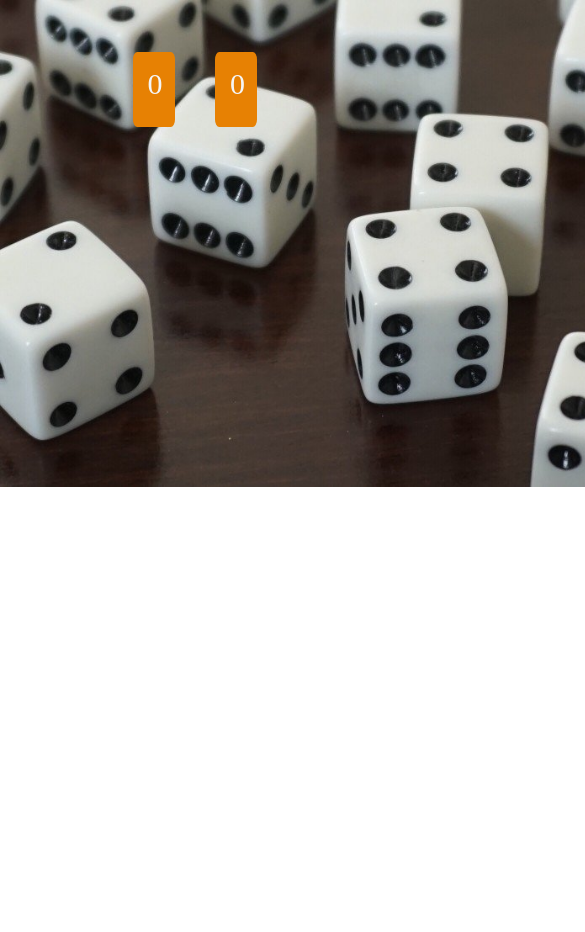
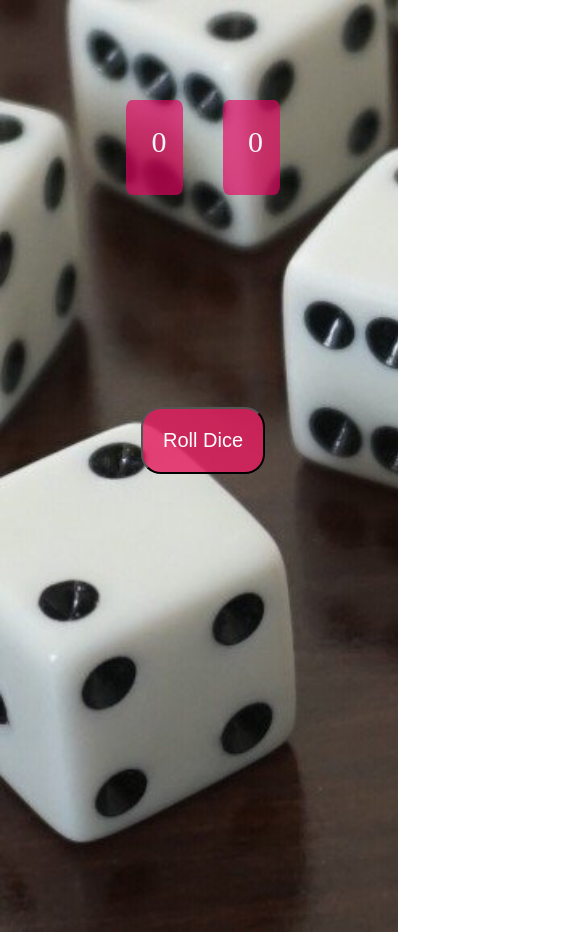
Before and after one commit to reenaishtiaq/js-dice-roll, a plain HTML site: page index.html in a window 390 px wide. Shown: the top 932 px of the page, 585 px wide, since content can reach past the window. Before the commit the page ends 844 px from the top, so only its background shows below. Drawn offline with Linux system fonts and the light colour scheme.

Commit message:
Made it Responsive

```diff
--- a/index.html
+++ b/index.html
@@ -1,4 +1,4 @@
- <!DOCTYPE html>
+<!DOCTYPE html>
 <html lang="en">
 
 <head>
@@ -7,26 +7,21 @@
     <meta http-equiv="X-UA-Compatible" content="ie=edge">
     <link rel="stylesheet" href="style.css">
     <link rel="icon" href="images/2157727535a3e59.jpg">
-    <title>Dice Roll</title>
+    <title>Document</title>
 </head>
 
 <body>
     <section id="dice_container">
 
-        <div id="firstdice">0</div>
-        <div id="seconddice">0</div>
-    </section>
+        <div id="dice">
+            <div id="firstdice">0</div>
+            <div id="seconddice">0</div>
+        </div>
 
-
-        <h1 id="game_info" ></h1>
-
+        <h1 id="game_info"></h1>
         <button onclick="rollDice()">Roll Dice</button>
 
-
-
-
-
-
+    </section>
     <script src="script.js"></script>
 </body>
 
--- a/style.css
+++ b/style.css
@@ -7,7 +7,7 @@ body {
 #firstdice, #seconddice {
     margin: 20px;
     padding: 15px;
-    background: rgb(231, 129, 3);
+    background: #e70360a6;
     width: 4%;
     font-size: 30px;
     text-align: center;
@@ -17,24 +17,47 @@ body {
 }
 #dice_container {
     margin: 2em;
+    text-align: center;
+}
+#dice {
     display: flex;
+    flex-direction: row;
     justify-content: center;
+    margin: 5em;
 }
-
 h1 {
-    color: coral;
-    margin: 10px;
+    margin: 4em;
+    color: #ffc107;
     display: flex;
     justify-content: center;
 }
 button {
-
-
+    outline: none;
     font-size: 20px;
     padding: 20px;
-    background-color: crimson;
+    background-color: #e61e61cf;
     border-radius: 20px;
     color: white;
-    margin: 5em 32em;
+}
+button:hover{
+    background-color: rgb(194, 4, 42);
+    cursor: pointer;
+    transition: all 0.5s ease;
+}
+ @media screen and (max-width: 600px) {
+    body{
+        height: 100vh;
+        height: auto;
+        width: 100%;
+    }
+}
 
+@media only screen and (min-width: 300px){
+    body{
+        height: 100vh;
+        width: 100%;
+    }
+    #firstdice, #seconddice {
+        padding: 25px;
+    }
 }
```
Also changed, not shown: script.js (+3 -5 lines).
